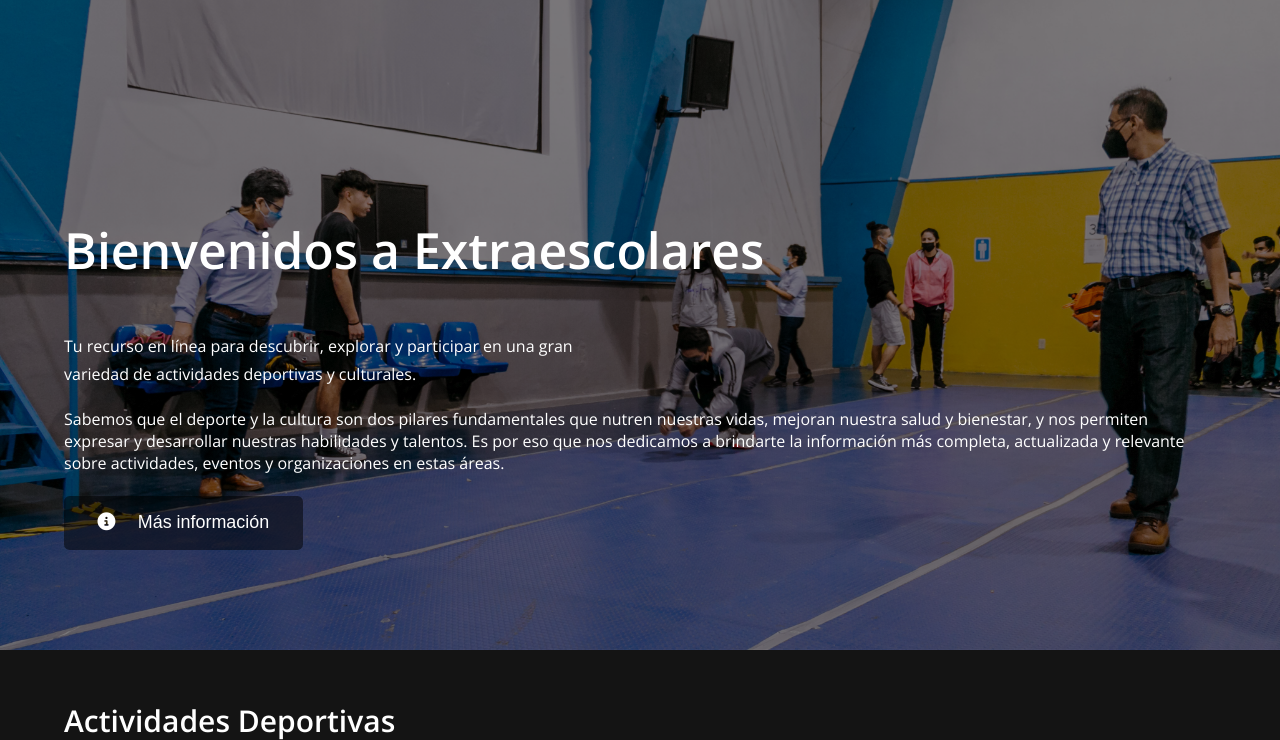
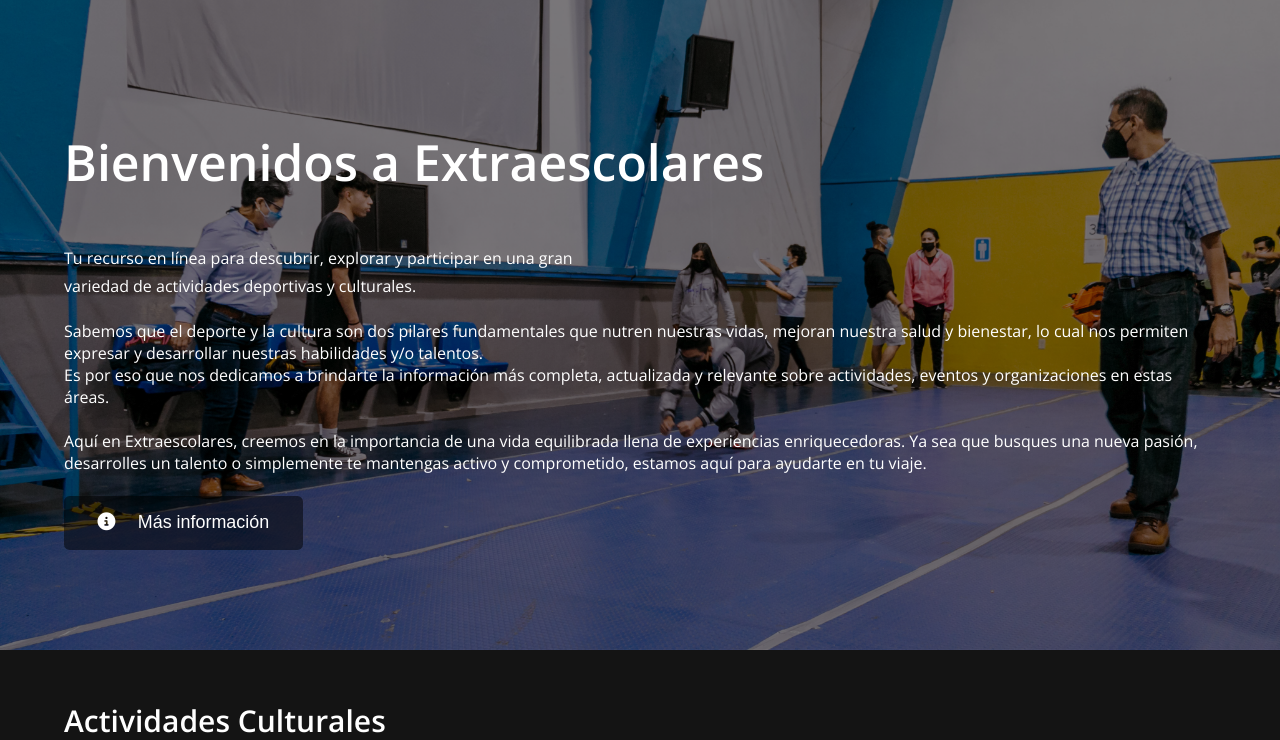
Before and after one commit to dilansoto13/ProyectoExtraEscolares, a PHP site: page / in a window 1280 px wide. Shown: the part 201-941 px from the top of the page. Run offline with PHP 8.4, Linux system fonts and the light colour scheme; some libraries are stand-ins or nearby versions.

Commit message:
Modificaciones generales

```diff
--- a/index.php
+++ b/index.php
@@ -27,11 +27,15 @@
         <div class="contenedor">
           <h3 class="titulo">Bienvenidos a Extraescolares</h3>
           <p class="descripcion">
-            <br>Tu recurso en línea para descubrir, explorar y participar en una gran variedad de actividades deportivas y culturales.</br>
+            <br>Tu recurso en línea para descubrir, explorar y participar en una gran variedad de actividades deportivas y culturales.<br>
               <p>Sabemos que el deporte y la cultura son dos pilares fundamentales que nutren nuestras vidas,
-                mejoran nuestra salud y bienestar, y nos permiten expresar y desarrollar nuestras habilidades y talentos.
+                mejoran nuestra salud y bienestar, lo cual nos permiten expresar y desarrollar nuestras habilidades y/o talentos.<br>
                 Es por eso que nos dedicamos a brindarte la información más completa, actualizada y relevante sobre actividades,
                 eventos y organizaciones en estas áreas.</p>
+            <br>
+              <p>Aquí en Extraescolares, creemos en la importancia de una vida equilibrada llena de experiencias enriquecedoras.
+                Ya sea que busques una nueva pasión, </br> desarrolles un talento o simplemente te mantengas activo y comprometido,
+                estamos aquí para ayudarte en tu viaje.</p>
             <br>
             <button role="button" class="boton">
             <i class="fas fa-info-circle"></i>Más información
@@ -41,13 +45,13 @@
 
       <div class="peliculas-recomendadas contenedor">
         <div class="contenedor-titulo-controles">
-          <h3>Actividades Deportivas</h3>
+          <h3>Actividades Culturales</h3>
           <div class="indicadores"></div>
         </div>
       </div>
       <div class="peliculas-recomendadas contenedor">
         <div class="contenedor-titulo-controles">
-          <h3>Actividades Culturales</h3>
+          <h3>Actividades Deportivas</h3>
           <div class="indicadores"></div>
         </div>
       </div>
```
